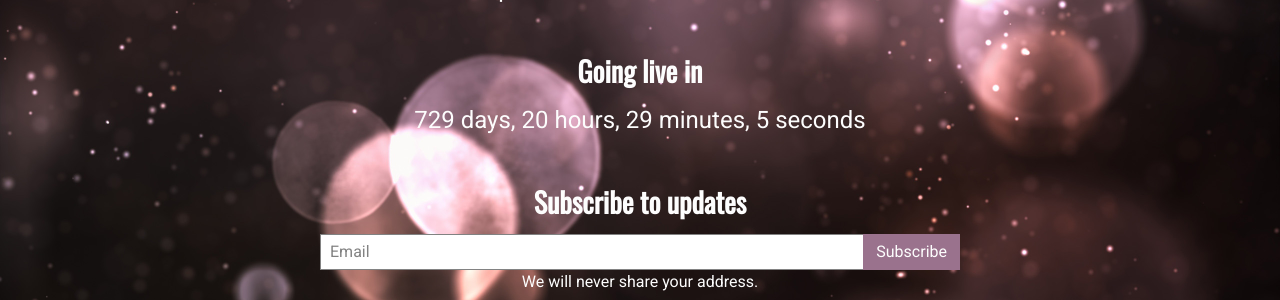
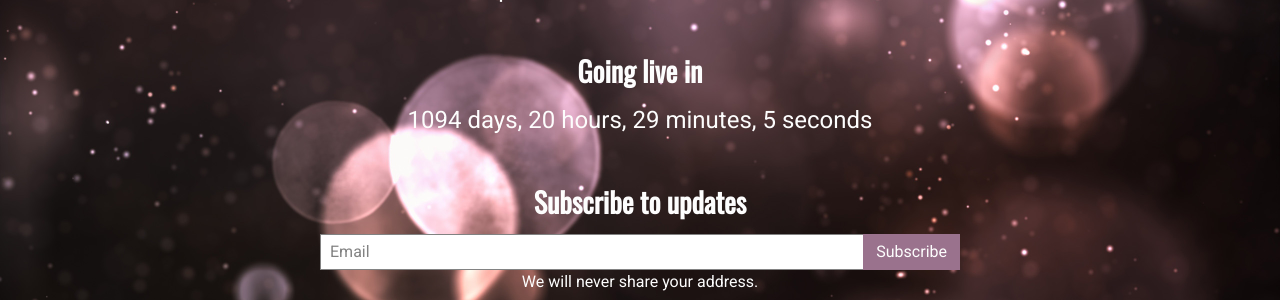
Before and after one commit to kelvinmo/soon, a Jekyll site: the page built from index.md, in a window 1280 px wide. Shown: the part 354-654 px from the top of the page. Built offline with Jekyll 4.4.1, drawn with Linux system fonts in a browser that asks for light colours; our own code applies the rules of GitHub Pages for plain Markdown files; part of the change alters nothing that is shown.

```diff
--- a/_config.yml
+++ b/_config.yml
@@ -15,7 +15,7 @@ logo: "images/logo.png"
 # (This can be commented out if not required.)
 countdown:
   # format: "2013-09-25 16:00:00 +0800"
-  launch_date: 2027-01-01
+  launch_date: 2028-01-01
   # %d, %H, %M, %S available
   format: "%d days, %H hours, %M minutes, %S seconds"
 
```
